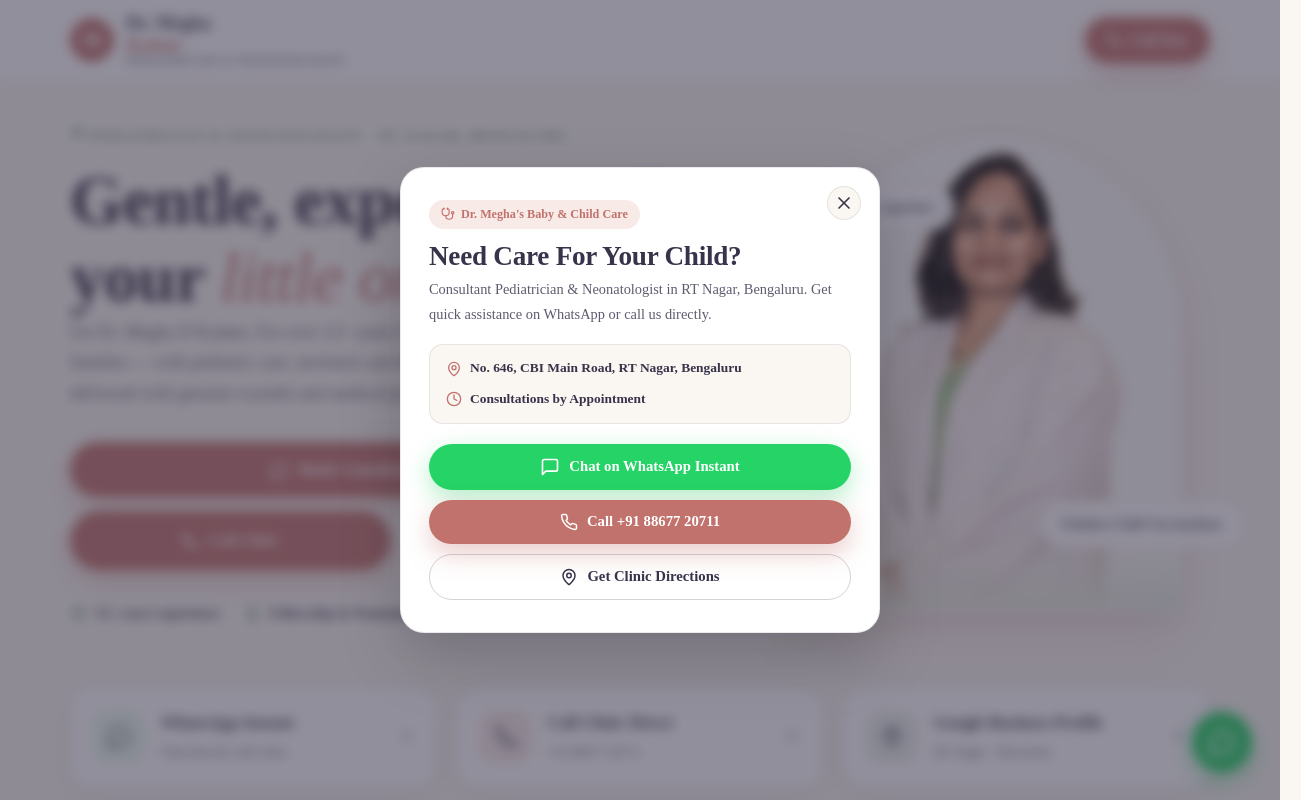
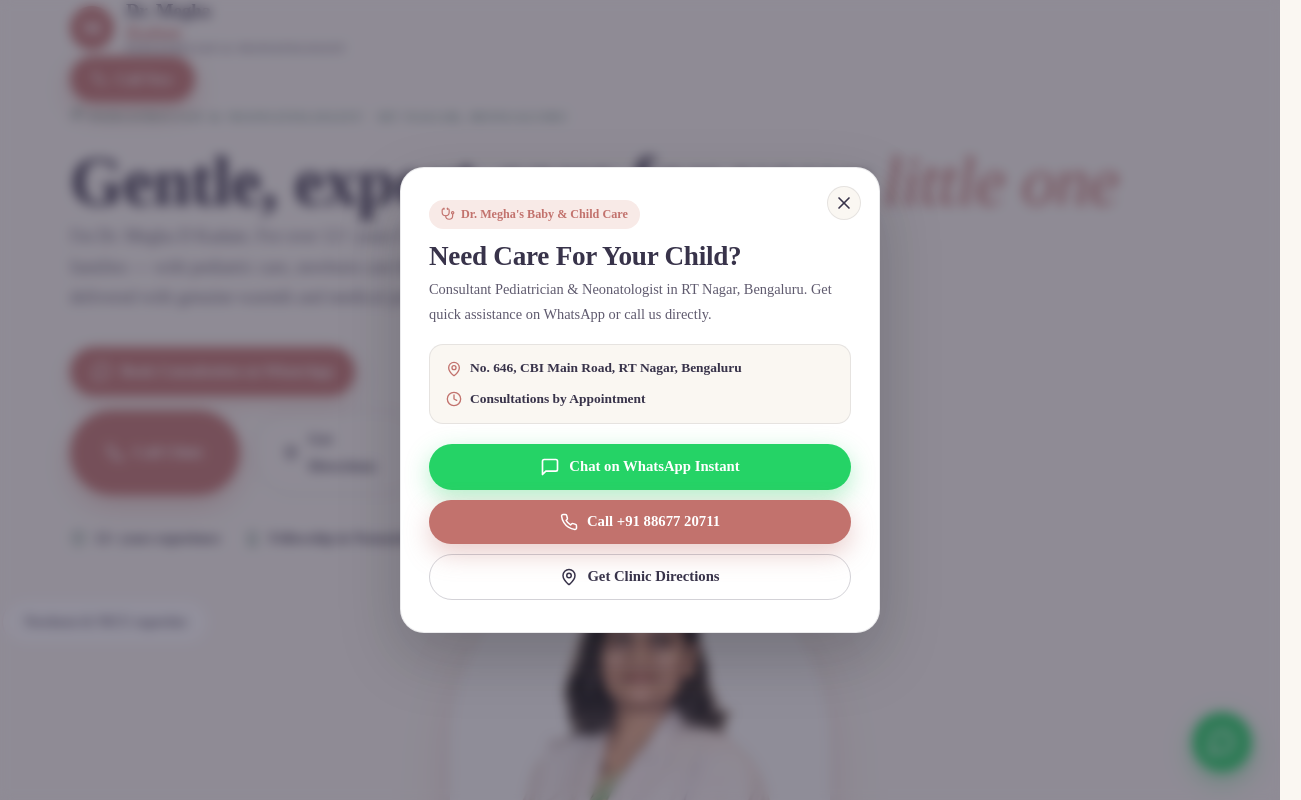
Before and after one commit to Niranjan-M-T/dr-megha-kadam-landing-page, a Next.js app: page / in a window 1280 px wide. Shown: the top 800 px of the page, 1301 px wide, since content can reach past the window. Built offline with nearby package versions, Linux system fonts and the light colour scheme; no server answers.

Commit message:
Refine hero WhatsApp button sizing and alignment for a sleek, compact proportion

```diff
--- a/app/globals.css
+++ b/app/globals.css
@@ -1658,108 +1658,30 @@
 .btn-hero-whatsapp {
   background: var(--rose-deep);
   color: #ffffff;
-  box-shadow: 0 10px 28px rgba(194, 114, 109, 0.35);
+  box-shadow: 0 8px 22px rgba(194, 114, 109, 0.28);
   font-weight: 700;
-  font-size: 1rem;
-  padding: 14px 26px;
+  font-size: 0.94rem;
+  padding: 12px 22px;
   border-radius: 999px;
   display: inline-flex;
   align-items: center;
-  gap: 10px;
+  gap: 9px;
   justify-content: center;
+  width: fit-content;
+  max-width: 100%;
   transition: transform 0.25s ease, box-shadow 0.25s ease, background 0.25s ease;
 }
 .btn-hero-whatsapp:hover {
   background: var(--rose);
   transform: translateY(-2px);
-  box-shadow: 0 14px 36px rgba(194, 114, 109, 0.45);
+  box-shadow: 0 12px 30px rgba(194, 114, 109, 0.38);
   color: #ffffff;
 }
 
-/* Conversion Debugger Toast */
-.conversion-debug-toast {
-  position: fixed;
-  top: 80px;
-  right: 20px;
-  z-index: 999;
-  background: #221f2d;
-  color: #fff;
-  border: 1px solid rgba(255,255,255,0.15);
-  border-radius: 12px;
-  padding: 14px 18px;
-  box-shadow: 0 12px 36px rgba(0,0,0,0.3);
-  font-size: 0.85rem;
-  max-width: 320px;
-  animation: slideIn 0.3s ease-out;
-}
-.toast-header {
-  display: flex;
-  align-items: center;
-  justify-content: space-between;
-  gap: 12px;
-  margin-bottom: 6px;
-  font-weight: 800;
-}
-.toast-header code {
-  background: var(--rose-deep);
-  color: #fff;
-  padding: 2px 6px;
-  border-radius: 4px;
-  font-size: 0.74rem;
-}
-.toast-body {
+.lp-cta-cluster {
   display: flex;
   flex-direction: column;
-  gap: 4px;
-  opacity: 0.9;
-}
-
-@keyframes slideIn {
-  from { opacity: 0; transform: translateX(30px); }
-  to { opacity: 1; transform: translateX(0); }
-}
-
-/* ============================================================
-   Dedicated Ad Landing Page Styling
-   ============================================================ */
-
-.lp-wrapper {
-  background: var(--bg);
-  min-height: 100vh;
-}
-
-.lp-header {
-  position: sticky;
-  top: 0;
-  z-index: 180;
-  background: rgba(255, 255, 255, 0.94);
-  backdrop-filter: blur(14px);
-  -webkit-backdrop-filter: blur(14px);
-  border-bottom: 1px solid var(--line);
-  padding: 12px 0;
-}
-
-.lp-header-inner {
-  display: flex;
-  align-items: center;
-  justify-content: space-between;
-}
-
-.lp-hero {
-  padding: 40px 0 60px;
-  overflow: hidden;
-}
-
-.lp-hero-inner {
-  display: grid;
-  grid-template-columns: 1.2fr 0.8fr;
-  gap: 48px;
-  align-items: center;
-}
-
-.lp-cta-cluster {
-  display: flex;
-  flex-direction: column;
+  align-items: flex-start;
   gap: 14px;
   margin: 28px 0 32px;
 }
```
